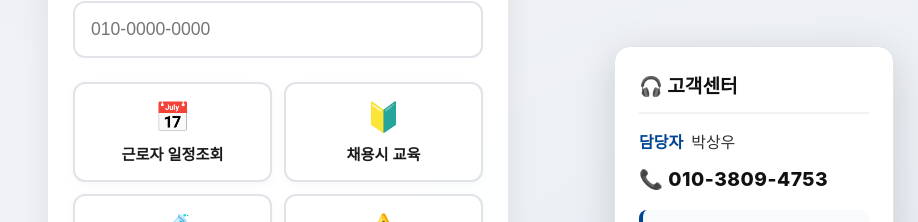
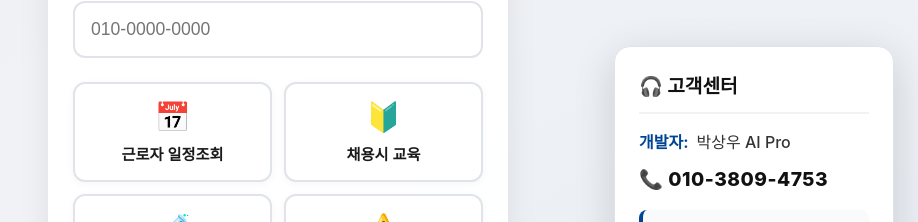
Before and after one commit to psw910408/safety-training-app, a Next.js app: page / in a window 1280 px wide. Both pictures are taken after a click on the button "고객센터". Shown: the part 410-632 px from the top of the page, without its empty margins (362-1280 px from the left). Built offline with nearby package versions, Linux system fonts and the light colour scheme.

Commit message:
feat: add passcode gate to training menus and update support info

```diff
--- a/src/app/page.tsx
+++ b/src/app/page.tsx
@@ -32,6 +32,14 @@ export default function Home() {
 
   const handleAction = (type: string) => {
     if (!validatePhone()) return;
+
+    if (type !== 'schedule') {
+      const pass = prompt('해당 교육 메뉴는 관리자 전용입니다. 승인 코드를 입력하세요. (초기코드: 0000)');
+      if (pass !== '0000') {
+        alert('관리자 전용 구역입니다. 문의사항은 박상우 개발자에게 문의하세요!');
+        return;
+      }
+    }
 
     if (type === 'schedule') {
       setLoading(true);
--- a/src/components/CustomerServiceBtn.tsx
+++ b/src/components/CustomerServiceBtn.tsx
@@ -61,8 +61,8 @@ export default function CustomerServiceBtn() {
           </h3>
           <div style={{ marginBottom: '16px' }}>
             <p style={{ fontSize: '1rem', color: '#333', marginBottom: '8px' }}>
-              <span style={{ color: '#004494', fontWeight: '700', marginRight: '8px' }}>담당자</span>
-              <span style={{ fontWeight: '500' }}>박상우</span>
+              <span style={{ color: '#004494', fontWeight: '700', marginRight: '8px' }}>개발자:</span>
+              <span style={{ fontWeight: '500' }}>박상우 AI Pro</span>
             </p>
             <p style={{ fontSize: '1.2rem', color: '#111', fontWeight: '800', letterSpacing: '0.5px' }}>
               📞 010-3809-4753
```
